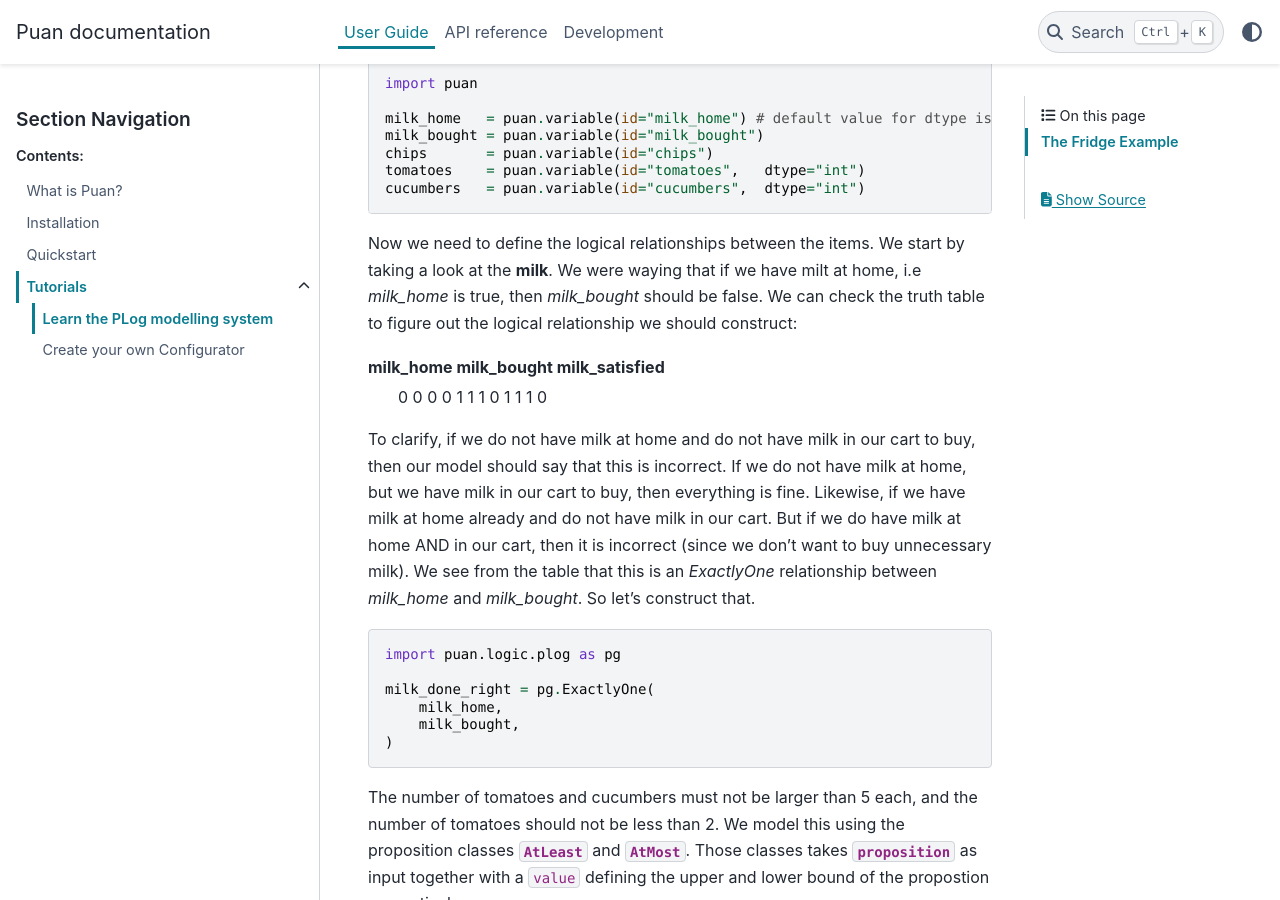
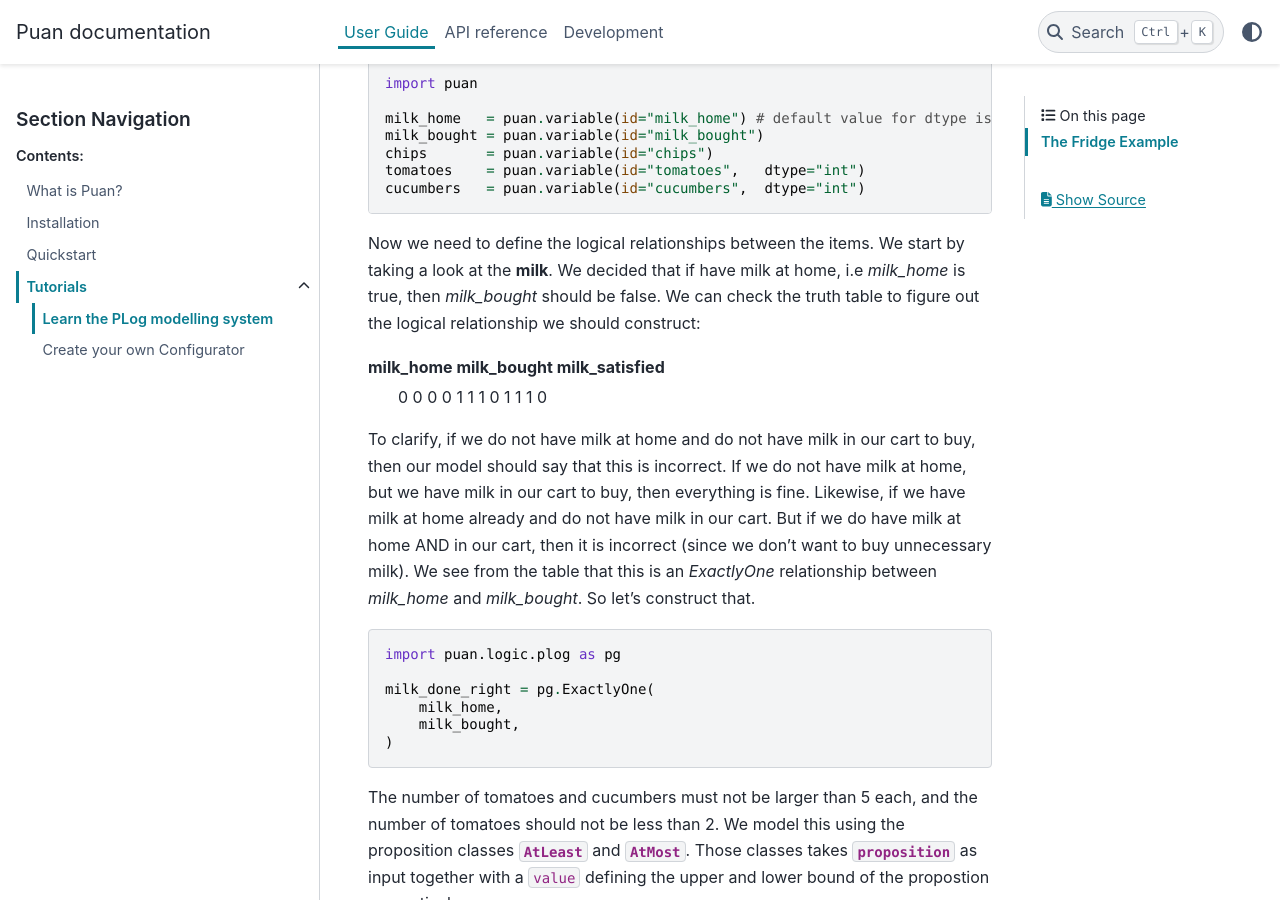
Before and after one commit to ourstudio-se/puan-python, a Sphinx documentation site: the page built from docs/source/guide/tutorials/plog-model.rst, in a window 1280 px wide and 900 px high, scrolled down 1074 px. Built offline with Sphinx 7.4.7 and the PyData theme 0.15.4, drawn with Linux system fonts in a browser that asks for light colours.

Commit message:
Update docs/source/guide/tutorials/plog-model.rst
Co-authored-by: ourmoa <100134345+ourmoa@users.noreply.github.com>

```diff
--- a/docs/source/guide/tutorials/plog-model.rst
+++ b/docs/source/guide/tutorials/plog-model.rst
@@ -39,7 +39,7 @@ Let's see what those definitions looks like in code
     cucumbers   = puan.variable(id="cucumbers",  dtype="int")
 
 Now we need to define the logical relationships between the items. We start by taking a look at the **milk**.
-We were waying that if we have milt at home, i.e `milk_home` is true, then `milk_bought` should be false. We can check the truth table to figure out
+We decided that if have milk at home, i.e `milk_home` is true, then `milk_bought` should be false. We can check the truth table to figure out
 the logical relationship we should construct:
 
 milk_home   milk_bought  milk_satisfied
```
